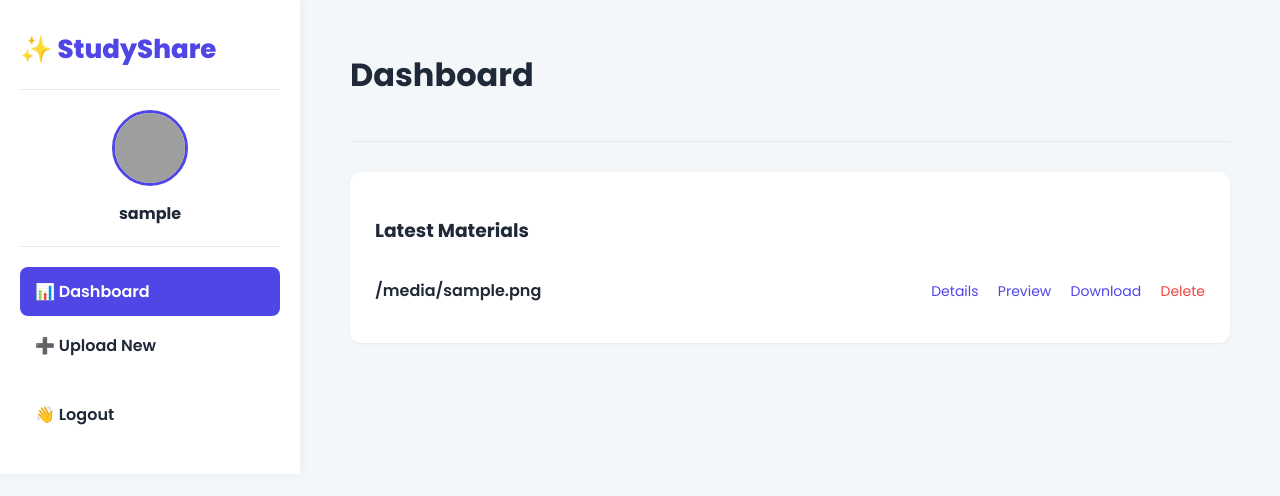
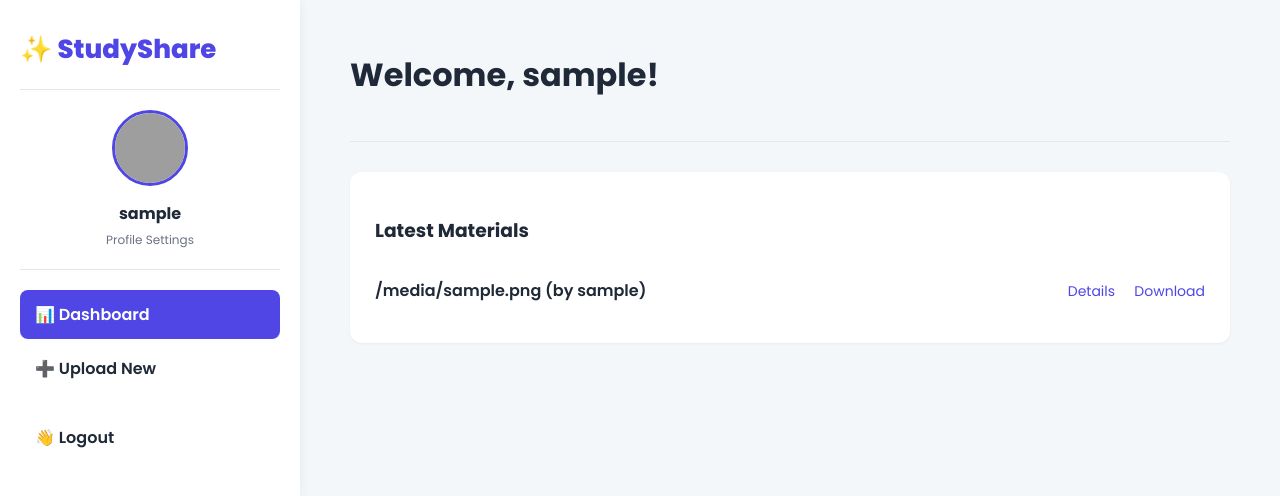
Before and after one commit to shiroonigami23-ui/StudyShare, a Flask app: template templates/index.html in a window 1280 px wide. Shown: the top 496 px of the page. Run offline with Flask 3, Linux system fonts and the light colour scheme; the template is opened without the code that fills it: most values are stand-ins (such as "Sample title", 1, 10 or a date in 2020); grey boxes are pictures that could not be loaded.

Commit message:
Update index.html

```diff
--- a/templates/index.html
+++ b/templates/index.html
@@ -13,7 +13,8 @@
             <div class="profile-summary">
                 <img src="{{ url_for('static', filename='uploads/profile_pics/' + user_data.profile_pic) }}"
                      alt="Profile Picture" class="profile-thumb">
-                <p class="user-name">{{ user_data.username|default('Guest') }}</p>
+                <p class="user-name">{{ user_data.username }}</p>
+                <a href="{{ url_for('profile') }}" class="edit-profile-link">Profile Settings</a>
             </div>
             <nav class="nav-links">
                 <a href="{{ url_for('dashboard') }}" class="nav-item active">📊 Dashboard</a>
@@ -21,9 +22,10 @@
                 <a href="{{ url_for('logout') }}" class="nav-item nav-logout">👋 Logout</a>
             </nav>
         </aside>
-
         <main class="content-area">
-            <header class="top-header"><h1>Dashboard</h1></header>
+            <header class="top-header">
+                <h1>Welcome, {{ user_data.username }}!</h1>
+            </header>
 
             {% with messages = get_flashed_messages(with_categories=true) %}
                 {% if messages %}
@@ -35,20 +37,22 @@
 
             <div class="card materials-card">
                 <h3>Latest Materials</h3>
-                {% for material in materials %}
-                <div class="material-item">
-                    <p class="material-name">{{ material.filename }}</p>
-                    <div class="material-actions">
-                        <!-- ### NEW ### Added a details button -->
-                        <a href="{{ url_for('details', material_id=material.id) }}" class="action-btn">Details</a>
-                        <a href="{{ url_for('serve_material', filename=material.filename) }}" target="_blank" class="action-btn">Preview</a>
-                        <a href="{{ url_for('serve_material', filename=material.filename) }}" download class="action-btn">Download</a>
-                        <a href="{{ url_for('delete_file', material_id=material.id) }}" class="action-btn action-delete">Delete</a>
+                {% if not materials %}
+                    <div class="empty-state">
+                        <p>No study materials have been uploaded yet.</p>
+                        <a href="{{ url_for('upload_material') }}">Upload one now!</a>
                     </div>
-                </div>
                 {% else %}
-                    <p>No materials uploaded yet. Be the first!</p>
-                {% endfor %}
+                    {% for material in materials %}
+                    <div class="material-item">
+                        <p class="material-name">{{ material.filename }} (by {{ material.uploader_username }})</p>
+                        <div class="material-actions">
+                            <a href="{{ url_for('details', material_id=material.id) }}" class="action-btn">Details</a>
+                            <a href="{{ url_for('serve_file', filename=material.filename) }}" class="action-btn" target="_blank">Download</a>
+                        </div>
+                    </div>
+                    {% endfor %}
+                {% endif %}
             </div>
         </main>
     </div>
```
